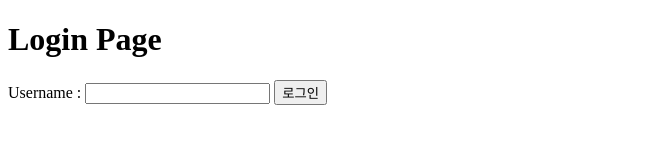
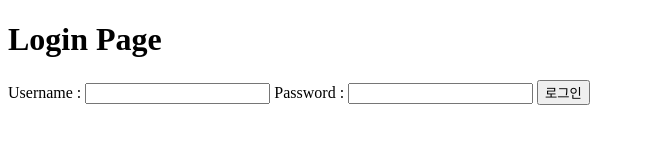
Before and after one commit to myvega-2k/MyApp, a plain HTML site: page login.html in a window 1280 px wide. Shown: the whole page, without its empty margins (0-645 px from the left). Drawn offline with Linux system fonts and the light colour scheme.

Commit message:
password field 추가

```diff
--- a/login.html
+++ b/login.html
@@ -10,6 +10,7 @@
     <h1>Login Page</h1>
     <form>
         Username : <input type="text" id="username">
+        Password : <input type="password" id="password">
         <input type="submit" value="로그인">
     </form>
 </body>
```
